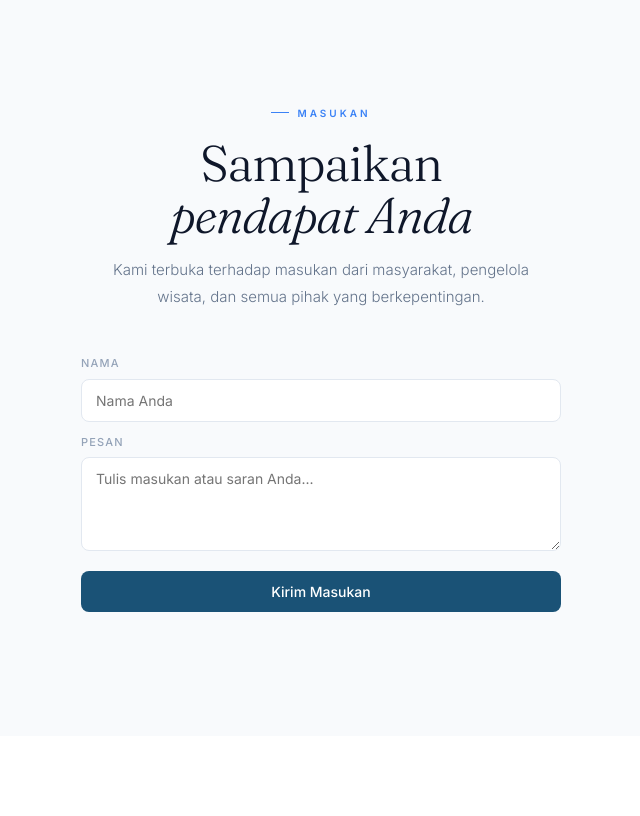
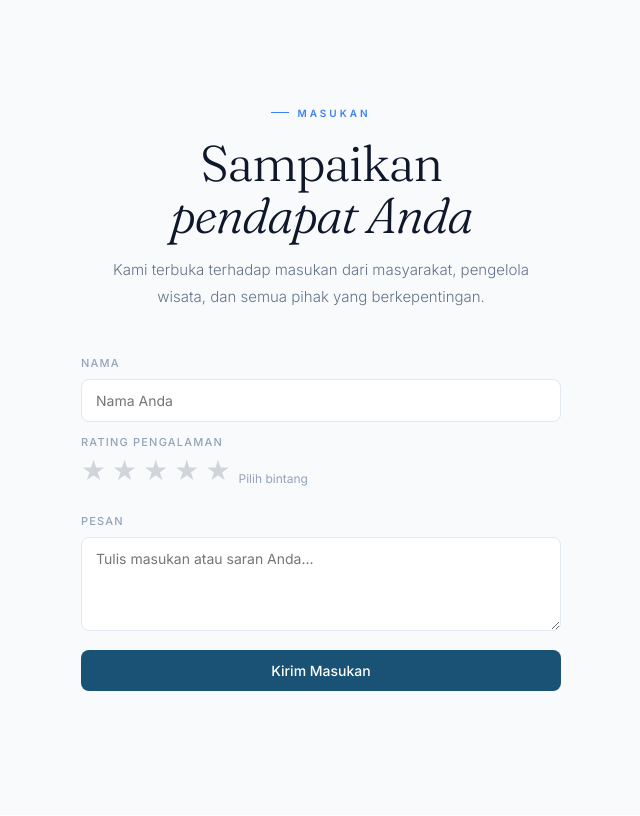
Before and after one commit to Radjaadzka/aquavision-webgis, a Django app: page /tentang/ in a window 1280 px wide. Shown: the part 5281-6097 px from the top of the page, without its empty margins (319-959 px from the left). Run offline with Django 5.2, Linux system fonts and the light colour scheme; data that the repository does not hold is empty.

Commit message:
revisi lagi

```diff
--- a/api/models.py
+++ b/api/models.py
@@ -168,6 +168,7 @@ class Feedback(models.Model):
     """Masukan dari pengunjung landing page."""
     nama    = models.CharField(max_length=100)
     pesan   = models.TextField(max_length=1000)
+    rating  = models.IntegerField(null=True, blank=True)  # 1–5 bintang
     tanggal = models.DateTimeField(default=timezone.now)
 
     class Meta:
--- a/api/views.py
+++ b/api/views.py
@@ -978,14 +978,23 @@ def feedback_submit(request):
     if request.method != 'POST':
         return JsonResponse({'error': 'Method not allowed'}, status=405)
     try:
-        data  = json.loads(request.body)
-        nama  = str(data.get('nama',  '')).strip()[:100]
-        pesan = str(data.get('pesan', '')).strip()[:1000]
+        data   = json.loads(request.body)
+        nama   = str(data.get('nama',  '')).strip()[:100]
+        pesan  = str(data.get('pesan', '')).strip()[:1000]
+        rating = data.get('rating', None)
 
         if not nama or not pesan:
             return JsonResponse({'error': 'Nama dan pesan wajib diisi'}, status=400)
 
-        Feedback.objects.create(nama=nama, pesan=pesan)
+        if rating is not None:
+            try:
+                rating = int(rating)
+                if rating < 1 or rating > 5:
+                    rating = None
+            except (ValueError, TypeError):
+                rating = None
+
+        Feedback.objects.create(nama=nama, pesan=pesan, rating=rating)
         return JsonResponse({'message': 'Terima kasih atas masukan Anda!'}, status=201)
     except Exception as e:
         return JsonResponse({'error': str(e)}, status=400)
@@ -993,11 +1002,12 @@ def feedback_submit(request):
 
 def feedback_list(request):
     """Kembalikan 10 feedback terbaru."""
-    feedbacks = Feedback.objects.order_by('-tanggal')[:10].values('nama', 'pesan', 'tanggal')
+    feedbacks = Feedback.objects.order_by('-tanggal')[:10].values('nama', 'pesan', 'rating', 'tanggal')
     data = [
         {
             'nama':    f['nama'],
             'pesan':   f['pesan'],
+            'rating':  f['rating'],
             'tanggal': timezone.localtime(f['tanggal']).strftime('%d %b %Y') if f['tanggal'] else '-',
         }
         for f in feedbacks
--- a/templates/landing.html
+++ b/templates/landing.html
@@ -377,6 +377,18 @@ body { background: #07111F; }
 .fb-btn:hover { background: #0E2238; }
 .fb-btn:disabled { opacity: .4; cursor: not-allowed; }
 
+/* Star rating */
+.star-row { display: flex; gap: 6px; margin-bottom: 14px; }
+.star-btn {
+  background: none; border: none; cursor: pointer;
+  font-size: 28px; line-height: 1; padding: 0;
+  color: #D1D5DB; transition: color .15s, transform .1s;
+  -webkit-tap-highlight-color: transparent;
+}
+.star-btn:hover, .star-btn.active { color: #F59E0B; }
+.star-btn:hover { transform: scale(1.15); }
+.star-hint { font-size: 12px; color: #94A3B8; margin-left: 8px; align-self: center; }
+
 /* ── TIM ──────────────────────────────────────────────── */
 /* P1.1: Profile cards */
 .team-grid {
@@ -667,6 +679,17 @@ body { background: #07111F; }
   <div class="fb-wrap rv d3">
     <label class="fb-lbl">Nama</label>
     <input type="text" class="fb-in" id="feedbackNama" placeholder="Nama Anda">
+    <label class="fb-lbl">Rating Pengalaman</label>
+    <div style="display:flex;align-items:center;margin-bottom:14px;">
+      <div class="star-row" id="starRow">
+        <button type="button" class="star-btn" data-val="1" title="1 — Sangat Buruk">★</button>
+        <button type="button" class="star-btn" data-val="2" title="2 — Buruk">★</button>
+        <button type="button" class="star-btn" data-val="3" title="3 — Cukup">★</button>
+        <button type="button" class="star-btn" data-val="4" title="4 — Baik">★</button>
+        <button type="button" class="star-btn" data-val="5" title="5 — Sangat Baik">★</button>
+      </div>
+      <span class="star-hint" id="starHint">Pilih bintang</span>
+    </div>
     <label class="fb-lbl">Pesan</label>
     <textarea class="fb-in" id="feedbackPesan" rows="4" placeholder="Tulis masukan atau saran Anda..."></textarea>
     <button id="btnFeedback" class="fb-btn">Kirim Masukan</button>
@@ -765,15 +788,42 @@ function cnt(el,t,d){if(!el)return;var t0=null;(function tick(ts){if(!t0)t0=ts;v
 ['Air','Fasilitas','Permukiman','Pipa'].forEach(function(k,i){var el=document.getElementById('stat'+k);if(el)cnt(el,+el.dataset.t||0,1200+i*200);});
 var obs=new IntersectionObserver(function(e){e.forEach(function(x){if(x.isIntersecting){x.target.classList.add('on');obs.unobserve(x.target);}});},{threshold:.1,rootMargin:'0px 0px -20px 0px'});
 document.querySelectorAll('.rv').forEach(function(el){obs.observe(el);});
+// ── Star rating ────────────────────────────────────────────────
+var selectedRating = 0;
+var STAR_LABELS = ['','Sangat Buruk','Buruk','Cukup','Baik','Sangat Baik'];
+document.querySelectorAll('#starRow .star-btn').forEach(function(btn){
+  btn.addEventListener('click',function(){
+    selectedRating = +this.dataset.val;
+    document.querySelectorAll('#starRow .star-btn').forEach(function(b){
+      b.classList.toggle('active', +b.dataset.val <= selectedRating);
+    });
+    document.getElementById('starHint').textContent = selectedRating + ' — ' + STAR_LABELS[selectedRating];
+  });
+  btn.addEventListener('mouseenter',function(){
+    var v = +this.dataset.val;
+    document.querySelectorAll('#starRow .star-btn').forEach(function(b){
+      b.style.color = +b.dataset.val <= v ? '#F59E0B' : '';
+    });
+  });
+  btn.addEventListener('mouseleave',function(){
+    document.querySelectorAll('#starRow .star-btn').forEach(function(b){
+      b.style.color = '';
+    });
+  });
+});
+
 document.getElementById('btnFeedback')?.addEventListener('click',function(){
   var nama=document.getElementById('feedbackNama').value.trim(),pesan=document.getElementById('feedbackPesan').value.trim(),st=document.getElementById('feedbackStatus');
   if(!nama||!pesan){st.innerHTML='<span style="color:#DC2626;">⚠️ Nama dan pesan wajib diisi.</span>';return;}
   this.disabled=true;this.textContent='Mengirim...';var btn=this;
-  fetch('/api/feedback/',{method:'POST',headers:{'Content-Type':'application/json','X-CSRFToken':(document.cookie.match(/csrftoken=([^;]+)/)||['',''])[1]},body:JSON.stringify({nama,pesan})})
-  .then(r=>r.json()).then(d=>{btn.disabled=false;btn.textContent='Kirim Masukan';if(d.message){st.innerHTML='<span style="color:#16A34A;">✅ '+d.message+'</span>';document.getElementById('feedbackNama').value='';document.getElementById('feedbackPesan').value='';loadFb();}else st.innerHTML='<span style="color:#DC2626;">'+(d.error||'Gagal.')+'</span>';})
+  var payload = {nama:nama, pesan:pesan};
+  if(selectedRating >= 1 && selectedRating <= 5) payload.rating = selectedRating;
+  fetch('/api/feedback/',{method:'POST',headers:{'Content-Type':'application/json','X-CSRFToken':(document.cookie.match(/csrftoken=([^;]+)/)||['',''])[1]},body:JSON.stringify(payload)})
+  .then(r=>r.json()).then(d=>{btn.disabled=false;btn.textContent='Kirim Masukan';if(d.message){st.innerHTML='<span style="color:#16A34A;">✅ '+d.message+'</span>';document.getElementById('feedbackNama').value='';document.getElementById('feedbackPesan').value='';selectedRating=0;document.querySelectorAll('#starRow .star-btn').forEach(function(b){b.classList.remove('active');});document.getElementById('starHint').textContent='Pilih bintang';loadFb();}else st.innerHTML='<span style="color:#DC2626;">'+(d.error||'Gagal.')+'</span>';})
   .catch(()=>{btn.disabled=false;btn.textContent='Kirim Masukan';st.innerHTML='<span style="color:#DC2626;">Gagal.</span>';});
 });
-function loadFb(){fetch('/api/feedback/list/').then(r=>r.json()).then(data=>{var c=document.getElementById('feedbackList');if(!c||!data.length)return;var h='<p style="font-size:10px;font-weight:600;letter-spacing:2px;text-transform:uppercase;color:#94A3B8;margin-bottom:12px;">Masukan Terbaru</p>';data.forEach(f=>{h+='<div style="background:white;padding:14px 18px;border-radius:10px;margin-bottom:8px;border:1px solid #E2E8F0;border-left:2px solid #3B82F6;"><div style="display:flex;justify-content:space-between;flex-wrap:wrap;gap:6px;margin-bottom:6px;"><span style="font-weight:600;font-size:13px;color:#0F172A;">'+f.nama+'</span><span style="font-size:11px;color:#94A3B8;background:#F1F5F9;padding:2px 8px;border-radius:4px;">'+f.tanggal+'</span></div><p style="font-size:13px;color:#64748B;line-height:1.7;font-weight:300;">'+f.pesan+'</p></div>';});c.innerHTML=h;}).catch(()=>{});}
+function starsHtml(r){if(!r)return '';var s='';for(var i=1;i<=5;i++){s+='<span style="color:'+(i<=r?'#F59E0B':'#D1D5DB')+';font-size:14px;">★</span>';}return '<span style="display:inline-flex;gap:1px;margin-left:4px;">'+s+'</span>';}
+function loadFb(){fetch('/api/feedback/list/').then(r=>r.json()).then(data=>{var c=document.getElementById('feedbackList');if(!c||!data.length)return;var h='<p style="font-size:10px;font-weight:600;letter-spacing:2px;text-transform:uppercase;color:#94A3B8;margin-bottom:12px;">Masukan Terbaru</p>';data.forEach(f=>{h+='<div style="background:white;padding:14px 18px;border-radius:10px;margin-bottom:8px;border:1px solid #E2E8F0;border-left:2px solid #3B82F6;"><div style="display:flex;justify-content:space-between;flex-wrap:wrap;gap:6px;margin-bottom:6px;"><span style="font-weight:600;font-size:13px;color:#0F172A;">'+f.nama+starsHtml(f.rating)+'</span><span style="font-size:11px;color:#94A3B8;background:#F1F5F9;padding:2px 8px;border-radius:4px;">'+f.tanggal+'</span></div><p style="font-size:13px;color:#64748B;line-height:1.7;font-weight:300;">'+f.pesan+'</p></div>';});c.innerHTML=h;}).catch(()=>{});}
 loadFb();
 </script>
 {% endblock %}
```
Also changed, not shown: static/js/script.js (+18 -56 lines), static/js/tour.js (+34 -53 lines), templates/index.html (+4 -4 lines), api/migrations/0015_feedback_rating.py (added).
